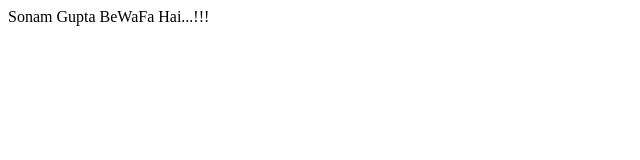
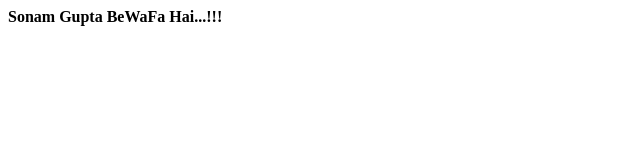
Before and after one commit to anand001/anand001.github.io, a plain HTML site: page index.html in a window 1280 px wide. Shown: the whole page, without its empty margins (0-640 px from the left). Drawn offline with Linux system fonts and the light colour scheme.

Commit message:
Update index.html

```diff
--- a/index.html
+++ b/index.html
@@ -1,7 +1,7 @@
 <!DOCTYPE html>
 <html>
 <body>
-Sonam Gupta BeWaFa Hai...!!!
-</body>
+  <b>Sonam Gupta BeWaFa Hai...!!!</b>
+  </body>
 
 </html>
```
